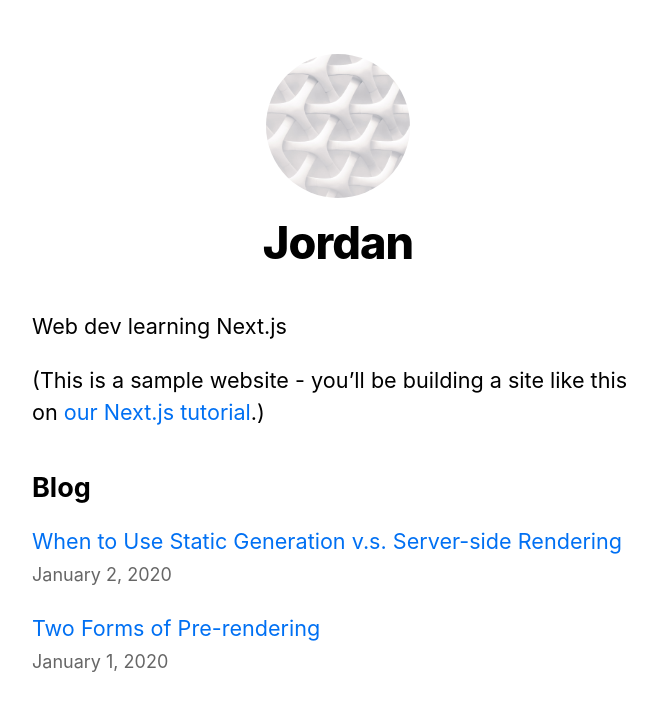
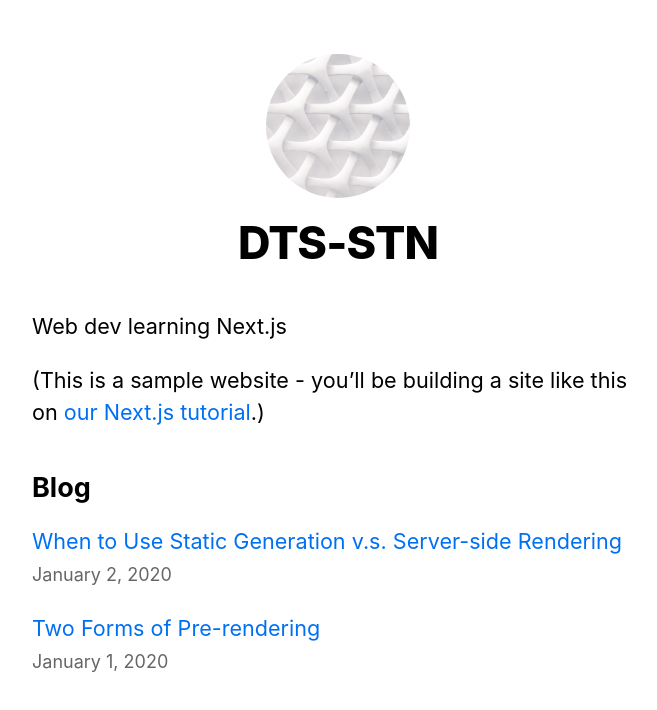
Before and after one commit to DTS-STN/cms-bakeoff-netlify, a Next.js app: page / in a window 1280 px wide. Shown: the top 710 px of the page, without its empty margins (302-959 px from the left). Built offline with nearby package versions, Linux system fonts and the light colour scheme.

Commit message:
Changed heading content

```diff
--- a/components/layout.js
+++ b/components/layout.js
@@ -4,7 +4,7 @@ import styles from './layout.module.css'
 import utilStyles from '../styles/utils.module.css'
 import Link from 'next/link'
 
-const name = 'Jordan'
+const name = 'DTS-STN'
 export const siteTitle = 'Next.js Sample Website'
 
 export default function Layout({ children, home }) {
```
